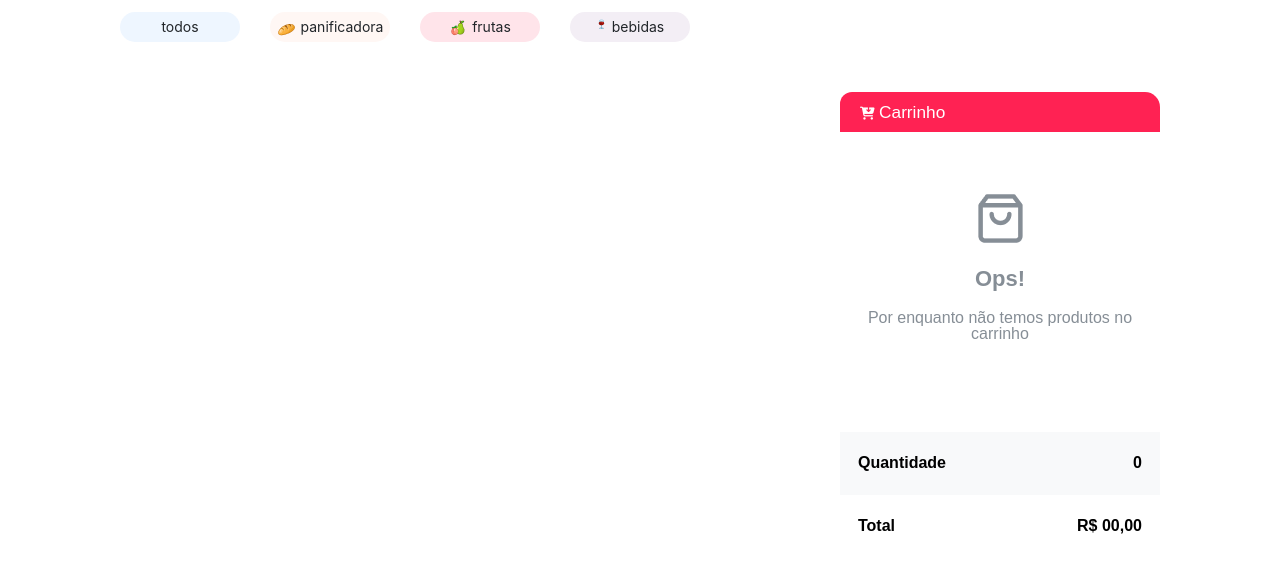
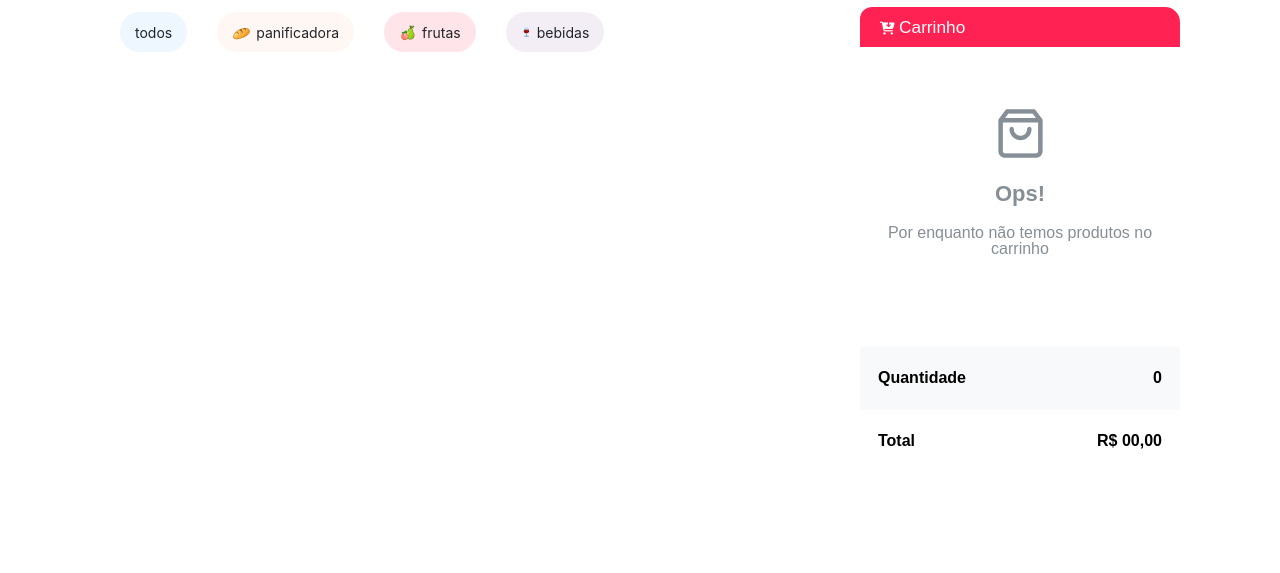
Before and after one commit to Kenzie-Academy-Brasil-Developers/api-kenziefood-m2-cayo-rodrigues, a plain HTML site: page index.html in a window 1280 px wide. Shown: the part 113-686 px from the top of the page. Drawn offline with Linux system fonts and the light colour scheme; no server answers.

Commit message:
fix: carrinho agora é fixed

```diff
--- a/src/css/style.css
+++ b/src/css/style.css
@@ -174,6 +174,25 @@ body {
 
 
 /*carrinho*/
+.shopKart{
+    height:300px;
+    width:100%;
+    padding: 20px 0;
+    overflow-y: auto;
+}
+.shopKart--noItems {
+    background-color:#E9ECEF;
+}
+.shopKart__icon {
+    font-size: 13px;
+}
+.shopKart__cartTitle {
+    font-size: 17.25px;
+}
+.shopKart::-webkit-scrollbar {
+    display: none;
+}
+
 .shopKart__txt{
     height:40px;
     width:100%;
@@ -194,25 +213,6 @@ body {
     margin-bottom:20px;
     font-size:22px;
     font-weight:bolder;
-}
-
-.shopKart{
-    height:300px;
-    width:100%;
-    padding: 20px 0;
-    overflow-y: auto;
-}
-.shopKart--noItems {
-    background-color:#E9ECEF;
-}
-.shopKart__icon {
-    font-size: 13px;
-}
-.shopKart__cartTitle {
-    font-size: 17.25px;
-}
-.shopKart::-webkit-scrollbar {
-    display: none;
 }
 
 
@@ -283,16 +283,9 @@ body {
     justify-content: center;
 }
 
-/* item.setAttribute('class', 'cart__item')
-        image.setAttribute('class','cart__image')
-        title.setAttribute('class','cart__title')
-        category.setAttribute('class','cart__category')
-        price.setAttribute('class','cart__price')
-        remove.setAttribute('class','cart__remove') */
-
 /* ----------------- DESKTOP ------------------ */
 
-@media screen and (min-width: 800px) {
+@media screen and (min-width: 900px) {
 
     body {
         margin-left:100px;
@@ -323,25 +316,36 @@ body {
     }
 
     .li{
-        width:300px;
+        width: 300px;
     }
 
     .li__image{
-        width:300px;
+        width: 100%;
+    }
+
+    .filters {
+        width: 62%;
+        flex-wrap: wrap;
+    }
+    .filters__button {
+        width: fit-content;
+        padding: 20px 15px;
+        align-items: center;
     }
 
     .showcase{
-        width: 980px;
+        width: 68%;
         display:flex;
         flex-wrap:wrap;
-        float:left;
         overflow:unset;
     }
 
     /*carrinho*/
     .fullBox--shopKart{
-        width:320px;
-        float:right;
+        width: 320px;
+        position: fixed;
+        right: 100px;
+        top: 120px;
     }
 
     .shopKart{
```
